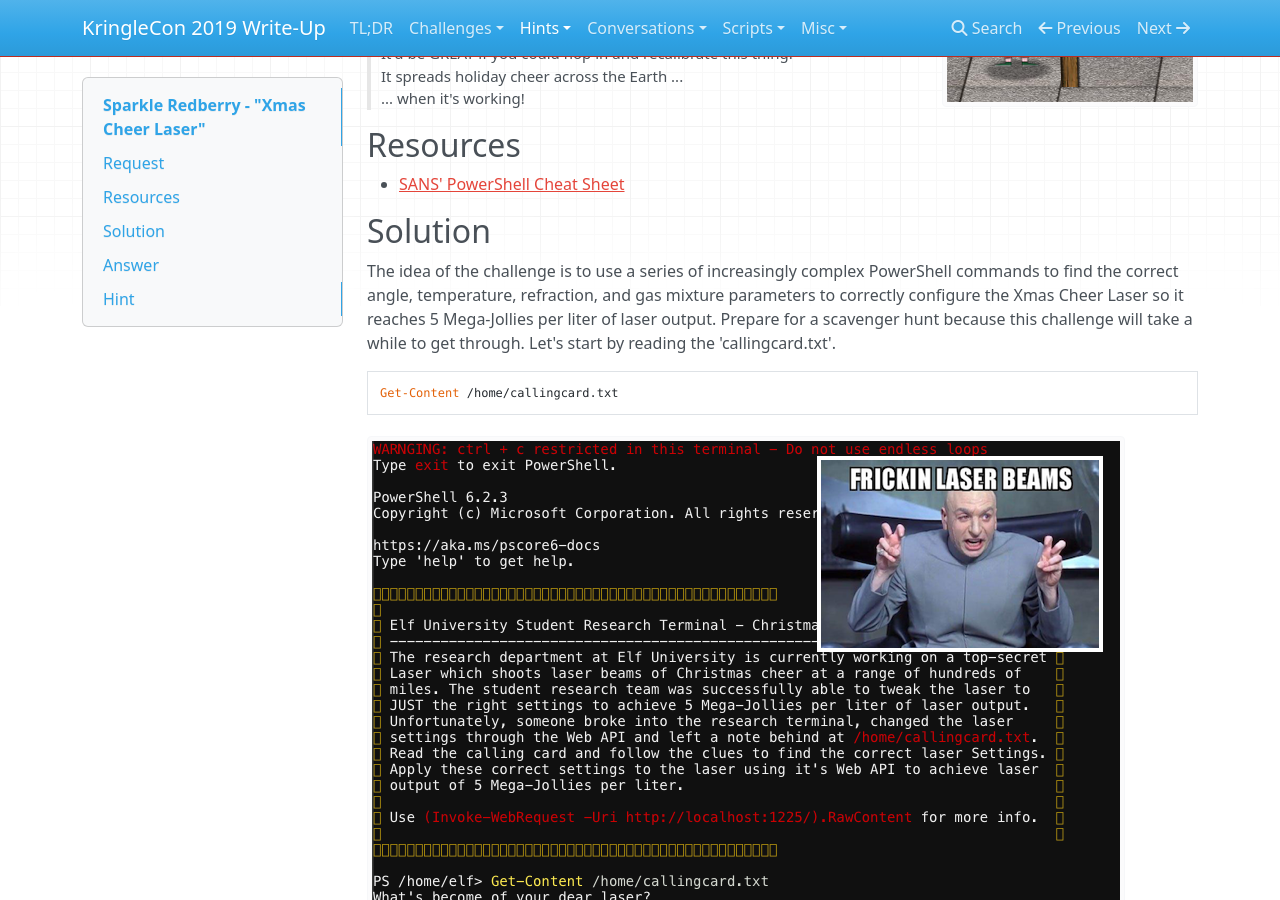
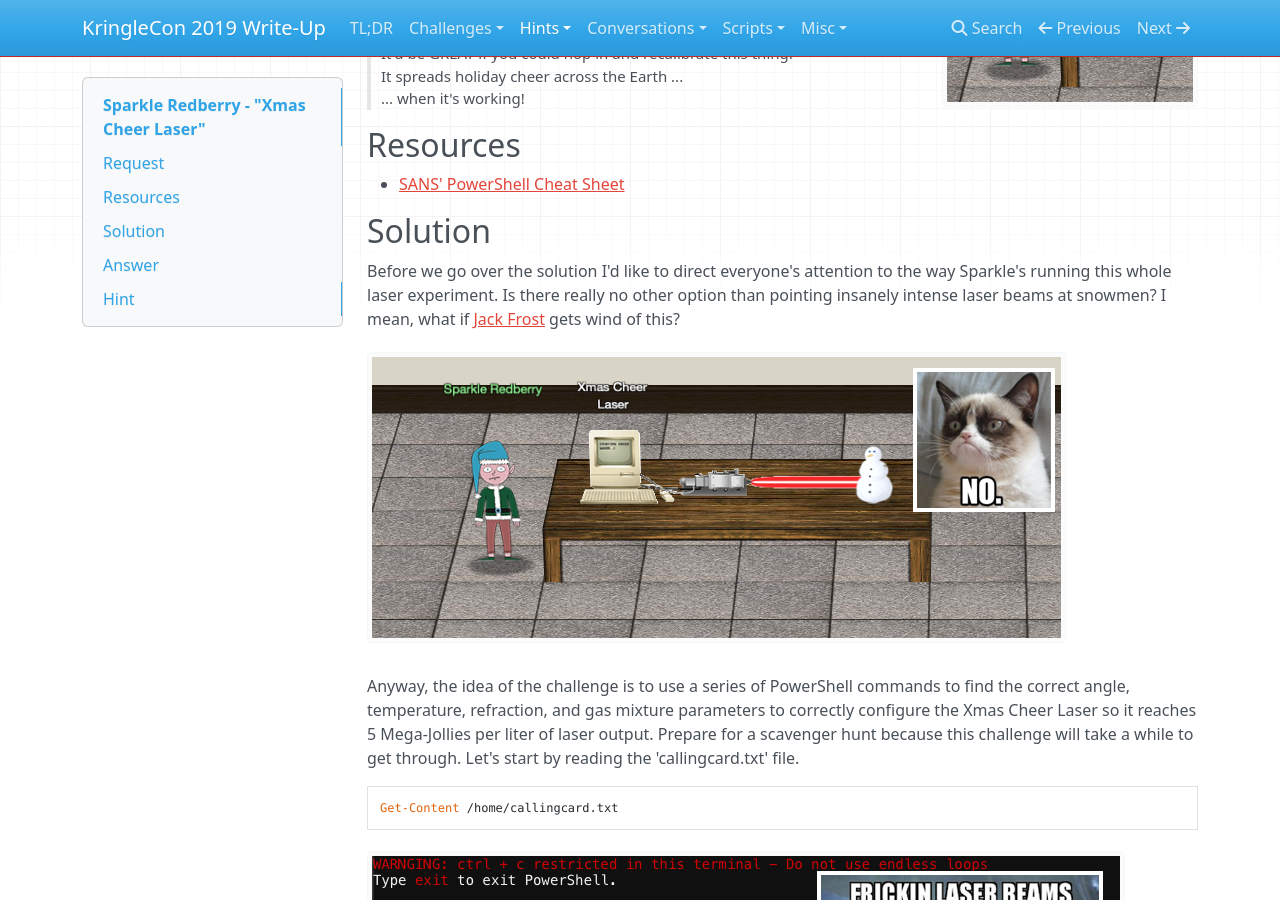
Before and after one commit to crahan/HolidayHackChallenge2019, an MkDocs documentation site: the page built from docs/hints/h5.md, in a window 1280 px wide and 900 px high, scrolled down 279 px. Built offline with MkDocs 1.6.1, drawn with Linux system fonts in a browser that asks for light colours; nearby versions of some CDN libraries; some of the changed lines change nothing that is shown; some of the changed text lies outside the part shown.

Commit message:
Snowman torture is no bueno!

````diff
--- a/docs/hints/h5.md
+++ b/docs/hints/h5.md
@@ -16,13 +16,17 @@ Provides a hint for [Network Log Analysis - Determine Compromised System](../../
 
 ## Solution
 
-The idea of the challenge is to use a series of increasingly complex PowerShell commands to find the correct angle, temperature, refraction, and gas mixture parameters to correctly configure the Xmas Cheer Laser so it reaches 5 Mega-Jollies per liter of laser output. Prepare for a scavenger hunt because this challenge will take a while to get through. Let's start by reading the 'callingcard.txt'.
+Before we go over the solution I'd like to direct everyone's attention to the way Sparkle's running this whole laser experiment. Is there really no other option than pointing insanely intense laser beams at snowmen? I mean, what if [Jack Frost](../../#kringlecon-3-jack-frost) gets wind of this?
+
+![Snowman experiment](../img/hints/h5/snowman_experiment_no.png)
+
+Anyway, the idea of the challenge is to use a series of PowerShell commands to find the correct angle, temperature, refraction, and gas mixture parameters to correctly configure the Xmas Cheer Laser so it reaches 5 Mega-Jollies per liter of laser output. Prepare for a scavenger hunt because this challenge will take a while to get through. Let's start by reading the 'callingcard.txt' file.
 
 ```powershell
 Get-Content /home/callingcard.txt
 ```
 
-![Terminal](../img/hints/h5/h5_terminal1_lasers.png)
+![Terminal 1](../img/hints/h5/h5_terminal1_lasers.png)
 
 We do as the riddle suggests and show the command history using `Get-History`. By piping the output of the `Get-History` command to `out-string -Width 150` we make sure that long lines are completely visible (in this case we use width 150).
 
@@ -30,7 +34,7 @@ We do as the riddle suggests and show the command history using `Get-History`. B
 Get-History | out-string -Width 150
 ```
 
-![Terminal](../img/hints/h5/h5_terminal2.png)
+![Terminal 2](../img/hints/h5/h5_terminal2.png)
 
 We found the correct laser angle value, `angle?val=65.5`, and a new hint which states *"I have many name=value variables that I share to applicatons system wide. At a command I will reveal my secrets once you Get my Child Items"*. Sounds like we're talking about environment variables so let's grab those.
 
@@ -38,7 +42,7 @@ We found the correct laser angle value, `angle?val=65.5`, and a new hint which s
 Get-ChildItem Env: | out-string -Width 300
 ```
 
-![Terminal](../img/hints/h5/h5_terminal3.png)
+![Terminal 3](../img/hints/h5/h5_terminal3.png)
 
 A new hint stored in the environment variable named `riddle` says *"Squeezed and compressed I am hidden away. Expand me from my prison and I will show you the way. Recurse through all /etc and Sort on my LastWriteTime to reveal im the newest of all."*. So we need to iterate over the `/etc` folder and find the file with the most recent `LastWriteTime` value. We also suppress any error output by setting `$ErrorActionPreference = ‘SilentlyContinue’`. Got to keep that command output sparkly clean.
 
@@ -48,7 +52,7 @@ Get-ChildItem -Recurse -File /etc | `
     select-object fullname,lastwritetime
 ```
 
-![Terminal](../img/hints/h5/h5_terminal4.png)
+![Terminal 4](../img/hints/h5/h5_terminal4.png)
 
 Looks like we found an archive at `/etc/apt/archive`. When we unpack this file to our home folder we find a 2 new files. One named `riddle` and what looks like an [ELF binary](https://en.wikipedia.org/wiki/Executable_and_Linkable_Format), an executable file format.
 
@@ -56,7 +60,7 @@ Looks like we found an archive at `/etc/apt/archive`. When we unpack this file t
 Expand-Archive /etc/apt/archive -DestinationPath ./
 ```
 
-![Terminal](../img/hints/h5/h5_terminal5.png)
+![Terminal 5](../img/hints/h5/h5_terminal5.png)
 
 In order to execute the ELF binary we will first need to give it the appropriate execute permissions. This might seem confusing but note that we are running PowerShell on a Linux system which means that commands such as `chmod` should work as expected. So let's add user execute permissions (u+x) first and then run `runme.elf`.
 
@@ -65,7 +69,7 @@ chmod u+x ./runme.elf
 ./runme.elf
 ```
 
-![Terminal](../img/hints/h5/h5_terminal6.png)
+![Terminal 6](../img/hints/h5/h5_terminal6.png)
 
 There's our second laser parameter, `refraction?val=1.867`, and yet another hint! *"Very shallow am I in the depths of your elf home. You can find my entity by using my md5 identity: 25520151A320B5B0D21561F92C8F6224"*. The folder named `depth` contains a ton of nested folder and files. Let's use the following PowerShell command to iterate through them and find the path of the file that matches MD5 25520151A320B5B0D21561F92C8F6224. Just like on *NIX system we pipe together different commands.
 
@@ -76,7 +80,7 @@ Get-ChildItem -Recurse -File ./ | `
     Select path
 ```
 
-![Terminal](../img/hints/h5/h5_terminal7.png)
+![Terminal 7](../img/hints/h5/h5_terminal7.png)
 
 Huzzah! Looks like we just found the correct laser temperature, `temperature?val=-33.5`. Our latest hint reads *"I am one of many thousand similar txt's contained within the deepest of /home/elf/depths. Finding me will give you the most strength but doing so will require Piping all the FullName's to Sort Length."*. We need to find the file in our home folder with the longest FullName (i.e. path + filename). Note the long width value to ensure the full path is visible.
 
@@ -88,7 +92,7 @@ Get-ChildItem -Recurse ./ | `
     out-string -Width 500
 ```
 
-![Terminal](../img/hints/h5/h5_terminal8.png)
+![Terminal 8](../img/hints/h5/h5_terminal8.png)
 
 Surprise, another hint! *"Get process information to include Username identification. Stop Process to show me you're skilled and in this order they must be killed: bushy, alabaster, minty, holly. Do this for me and then you /shall/see"*. So we need to first list all processes with their user information and then kill the processes in the order requested. We can use the following two PowerShell commands for this. Be sure to replace `$process_id` with the correct process ID.
 
@@ -97,7 +101,7 @@ Get-Process -IncludeUserName
 Stop-Process -Id $process_id
 ```
 
-![Terminal](../img/hints/h5/h5_terminal9.png)
+![Terminal 9](../img/hints/h5/h5_terminal9.png)
 
 Once the processes are killed in the correct order a file named `/shall/see` will be created which contains the next hint. *"Get the .xml children of /etc - an event log to be found. Group all .Id's and the last thing will be in the Properties of the lonely unique event Id."*. First we need to find all XML files under `/etc/`.
 
@@ -105,7 +109,7 @@ Once the processes are killed in the correct order a file named `/shall/see` wil
 Get-Childitem –Path /etc -Include *.xml -File -Recurse
 ```
 
-![Terminal](../img/hints/h5/h5_terminal10.png)
+![Terminal 10](../img/hints/h5/h5_terminal10.png)
 
 Per the previous hint we need to group all entries in the event log by their event ID and then find the one entry with a unique ID value. Once we've identified the correct ID value we need to retrieve its properties. We can use the following two PowerShell commands.
 
@@ -117,7 +121,7 @@ Import-Clixml /etc/systemd/system/timers.target.wants/EventLog.xml | `
     Where-Object {$_.ID -eq 1}
 ```
 
-![Terminal](../img/hints/h5/h5_terminal11.png)
+![Terminal 11](../img/hints/h5/h5_terminal11.png)
 
 Looks like we just found the correct gas mixture, `O=6,H=7,He=3,N=4,Ne=22,Ar=11,Xe=10,F=20,Kr=8,Rn=9`. We now have all the values we need to correctly configure the Xmas Cheer Laser. Start by turning off the laser and configuring the correct angle, refraction, and temperature.
 
@@ -128,7 +132,7 @@ Looks like we just found the correct gas mixture, `O=6,H=7,He=3,N=4,Ne=22,Ar=11,
 (Invoke-WebRequest -Uri http://127.0.0.1:1225/api/temperature?val=-33.5).RawContent
 ```
 
-![Terminal](../img/hints/h5/h5_terminal12.png)
+![Terminal 12](../img/hints/h5/h5_terminal12.png)
 
 Next we configure the correct gas mixture by defining the POST request body as a variable and then using the variable in the actual HTTP request. All that's left is to turn the laser on and verify we reached the required 5 Mega-Jollies per liter of laser output.
 
@@ -139,9 +143,9 @@ $correct_gases_postbody = @{O=6;H=7;He=3;N=4;Ne=22;Ar=11;Xe=10;F=20;Kr=8;Rn=9}
 (Invoke-WebRequest http://127.0.0.1:1225/api/output).RawContent
 ```
 
-![Terminal](../img/hints/h5/h5_terminal13.png)
+![Terminal 13](../img/hints/h5/h5_terminal13.png)
 
-Woaa, a whoppin' 6.07 Mega-Jollies! Time to spread some Xmas cheer!
+Woaa, a whoppin' 6.07 Mega-Jollies! Time to spread some Xmas cheer! But seriously, think of the snowmen.
 
 
 ## Answer
````
Also changed, not shown: docs/img/hints/h5/snowman_experiment.png (added), docs/img/hints/h5/snowman_experiment_no.png (added).
